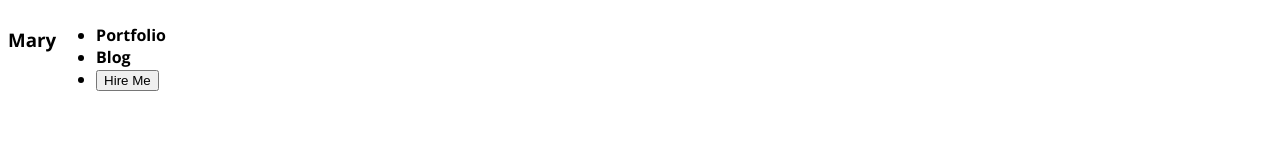
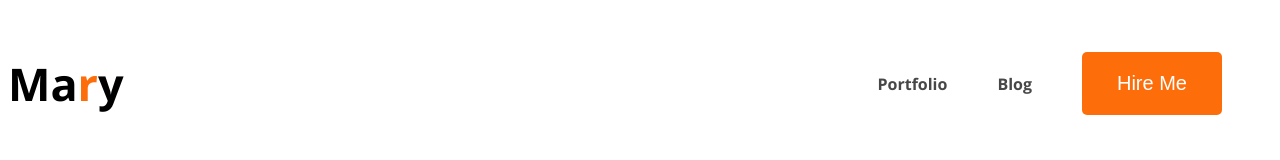
Before and after one commit to Farhad105/Protfolio, a plain HTML site: page index.html in a window 1280 px wide. Drawn offline with nearby package versions, Linux system fonts and the light colour scheme.

Commit message:
added nav

```diff
--- a/index.html
+++ b/index.html
@@ -12,12 +12,12 @@
 <body>
     <header>
         <nav>
-            <h3>Mary</h3>
-        <ul>
-            <li><a href=""></a>Portfolio</li>
-            <li><a href=""></a>Blog</li>
-            <li><button>Hire Me</button></li>
-        </ul>
+            <h3 class="nav-tital">Ma<span class="text-primari">r</span>y</h3>
+            <ul>
+                <li><a href="">Portfolio</a></li>
+                <li><a href="">Blog</a></li>
+                <li><button class="btn-primary">Hire Me</button></li>
+            </ul>
         </nav>
 
     </header>
--- a/style.css
+++ b/style.css
@@ -3,4 +3,37 @@ body{
 }
 nav{
     display: flex;
+    align-items: center;
+    justify-content: space-between;
 }
+nav > ul {
+    display: flex;
+    align-items: center;
+}
+nav li{
+    list-style: none;
+    margin-right: 50px;
+
+}
+nav a{
+    text-decoration: none;
+    color: #474747;
+}
+.nav-tital{
+    color: #181818);
+    font-size: 45px;
+    font-weight: 800;
+
+}
+.text-primari{
+    color: #FD6E0A;
+}
+.btn-primary{
+    border-radius: 5px;
+    background: #FD6E0A;
+    border: 0;
+    color: #fff;
+    font-size: 20px;
+    font-weight: 700px;
+    padding: 20px 35px;
+}
```
